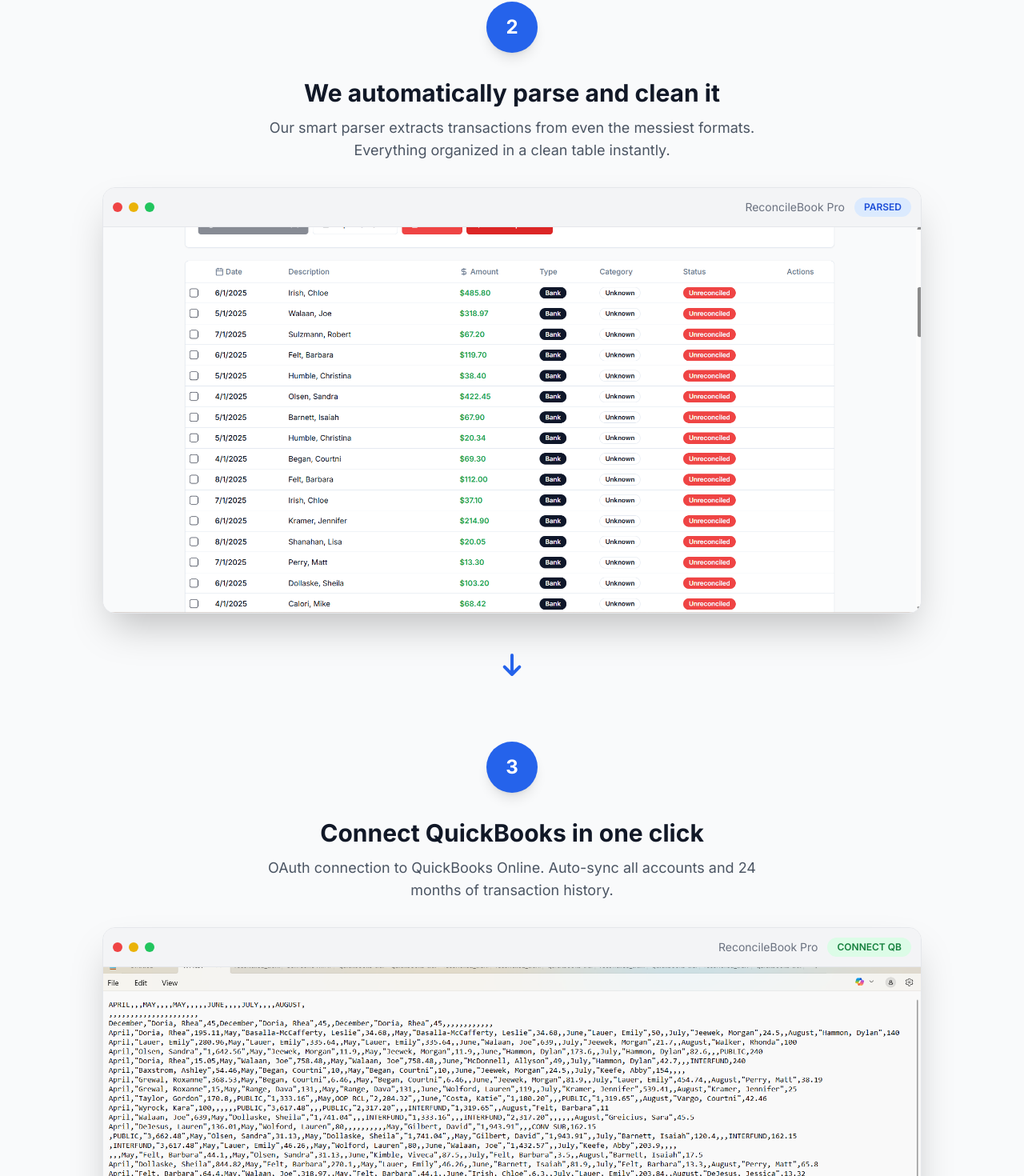
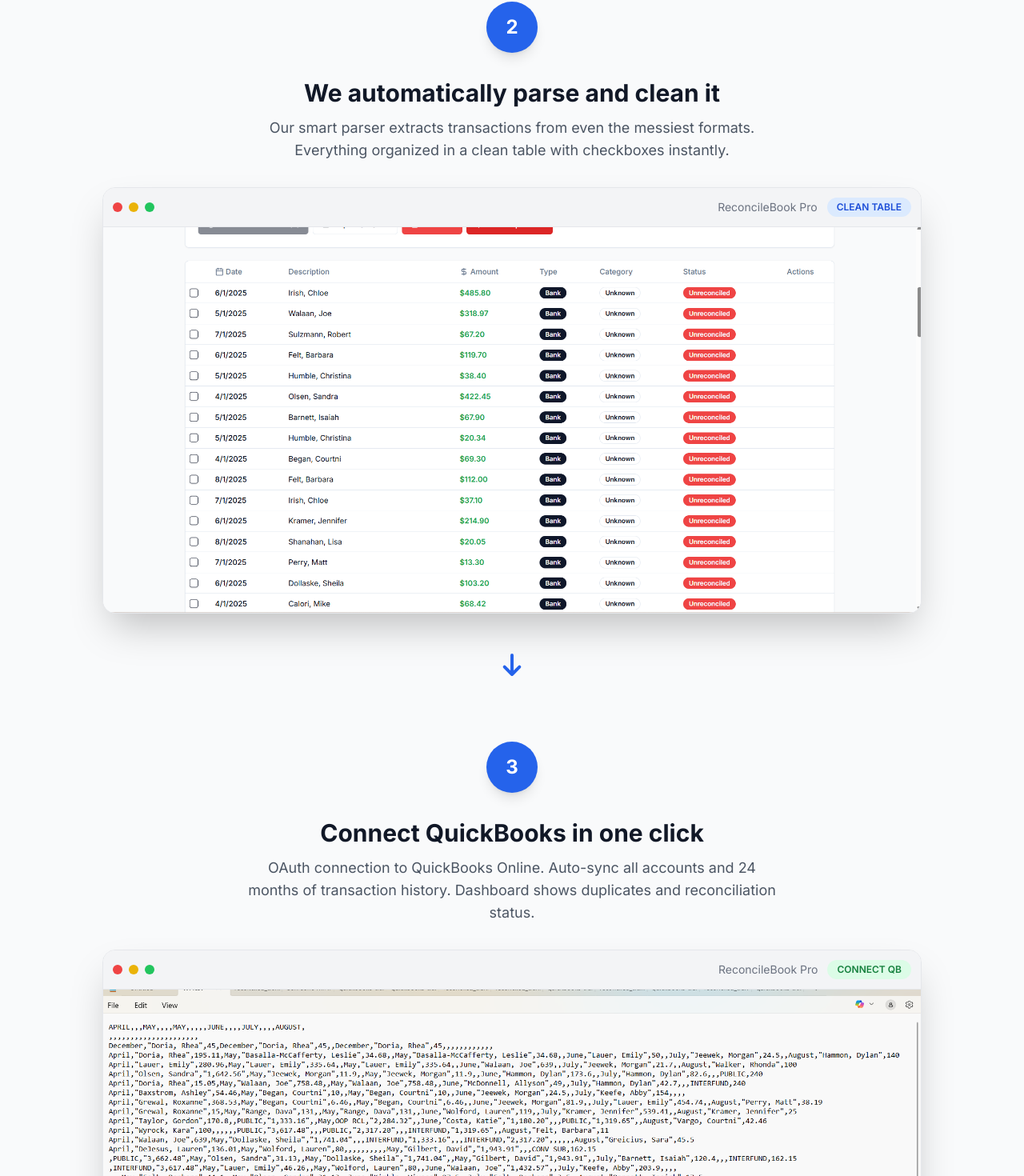
Before and after one commit to algominds35/bank-reconciliation-tool, a Next.js app: page / in a window 1280 px wide. Shown: the part 4277-5747 px from the top of the page at 80% size. Built offline with nearby package versions, Linux system fonts and the light colour scheme.

Commit message:
Fix image paths to use correct screenshot filenames

```diff
--- a/src/components/HowItWorks.tsx
+++ b/src/components/HowItWorks.tsx
@@ -7,28 +7,28 @@ export default function HowItWorks() {
       title: "Do you have messy CSV files like this?",
       description: "Clients send multi-month CSVs with random columns, notes, and messy formatting. Hundreds of rows that are impossible to read.",
       image: "/images/Screenshot 2025-10-29 205827.png",
-      label: "MESSY CSV"
+      label: "RAW CSV"
     },
     {
       number: 2,
       title: "We automatically parse and clean it",
-      description: "Our smart parser extracts transactions from even the messiest formats. Everything organized in a clean table instantly.",
-      image: "/images/messy-statement.png",
-      label: "PARSED"
+      description: "Our smart parser extracts transactions from even the messiest formats. Everything organized in a clean table with checkboxes instantly.",
+      image: "/images/Screenshot 2025-10-29 210550.png",
+      label: "CLEAN TABLE"
     },
     {
       number: 3,
       title: "Connect QuickBooks in one click",
-      description: "OAuth connection to QuickBooks Online. Auto-sync all accounts and 24 months of transaction history.",
-      image: "/images/qb-connected.png",
+      description: "OAuth connection to QuickBooks Online. Auto-sync all accounts and 24 months of transaction history. Dashboard shows duplicates and reconciliation status.",
+      image: "/images/Screenshot 2025-10-29 205337.png",
       label: "CONNECT QB"
     },
     {
       number: 4,
-      title: "Detect duplicates and compare with QuickBooks",
-      description: "Instantly flag duplicate transactions and compare bank vs QB data. Get reconciliation report: Matched, Missing from QB, Missing from Bank.",
-      image: "/images/duplicates-detected.png",
-      label: "DETECT & COMPARE"
+      title: "Detect duplicates instantly",
+      description: "Yellow [DUPLICATE] badges flag potential duplicate transactions automatically. Export clean results and you're done.",
+      image: "/images/Screenshot 2025-10-29 205843.png",
+      label: "DETECT DUPLICATES"
     }
   ]
 
```
